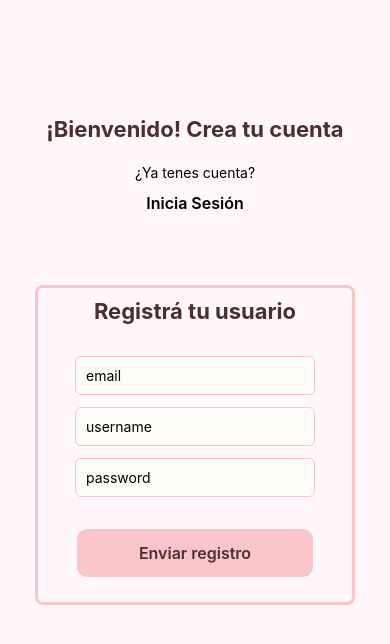
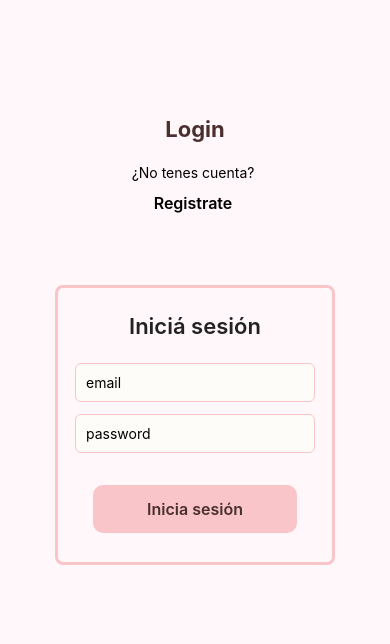
Before and after one commit to vwalton15/grupo9_prog3_com1, a React Native app in the folder demo-expo/: screen / in a window 390 px wide. Shown: the top 644 px of the page. Built offline with nearby package versions, Linux system fonts and the light colour scheme; no server answers.

Commit message:
arreglando stacknavigator

```diff
--- a/demo-expo/src/navigation/StackNavigator.js
+++ b/demo-expo/src/navigation/StackNavigator.js
@@ -8,7 +8,7 @@ const Stack = createNativeStackNavigator();
 
 export default function StackNavigator() {
     return (
-        <Stack.Navigator initialRouteName="Register">
+        <Stack.Navigator >
             <Stack.Screen name='Login' component={Login} options={{ headerShown: false }} />
             <Stack.Screen name='Register' component={Register} options={{ headerShown: false }} />
             <Stack.Screen name='TabNavigator' component={TabNavigator} options={{ headerShown: false }} />
```
